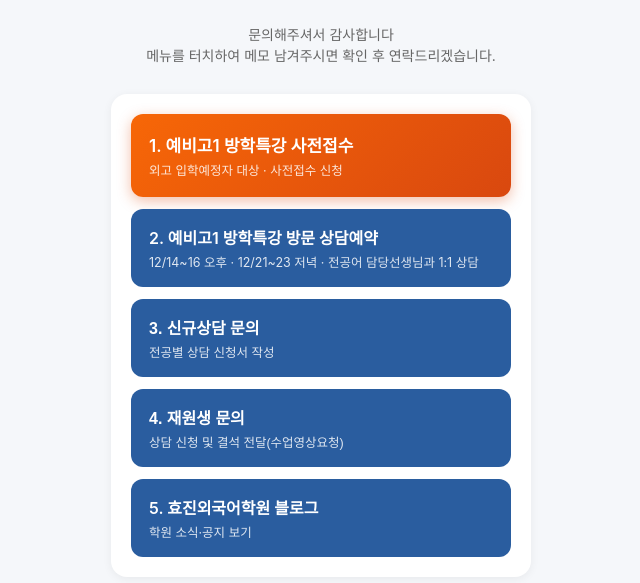
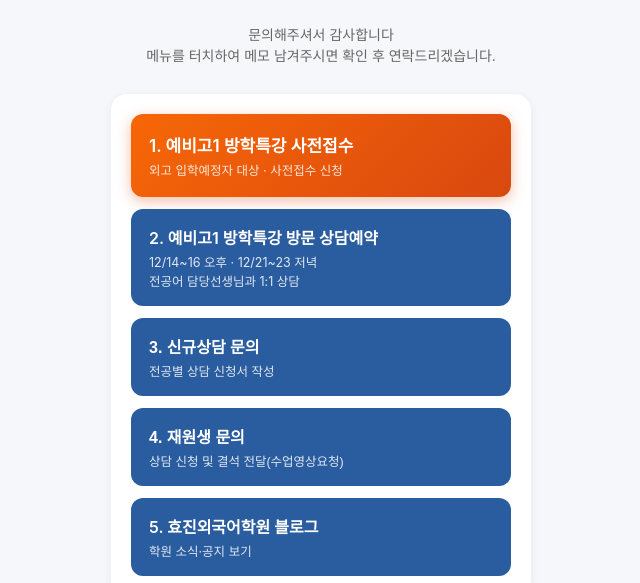
Before and after one commit to hugh9848-afk/hyojin-contact, a plain HTML site: page index.html in a window 1280 px wide. Shown: the top 583 px of the page, without its empty margins (319-959 px from the left). Drawn offline with Linux system fonts and the light colour scheme.

Commit message:
방문 상담예약 버튼 설명 두 줄로

```diff
--- a/index.html
+++ b/index.html
@@ -143,7 +143,7 @@
         <span class="desc">외고 입학예정자 대상 · 사전접수 신청</span>
       </a>
       <a class="btn" target="_blank" rel="noopener" href="https://forms.gle/YLEzrR9RAxj41bto7">2. 예비고1 방학특강 방문 상담예약
-        <span class="desc">12/14~16 오후 · 12/21~23 저녁 · 전공어 담당선생님과 1:1 상담</span>
+        <span class="desc">12/14~16 오후 · 12/21~23 저녁<br>전공어 담당선생님과 1:1 상담</span>
       </a>
       <button class="btn" onclick="showView('view-new')">3. 신규상담 문의
         <span class="desc">전공별 상담 신청서 작성</span>
```
